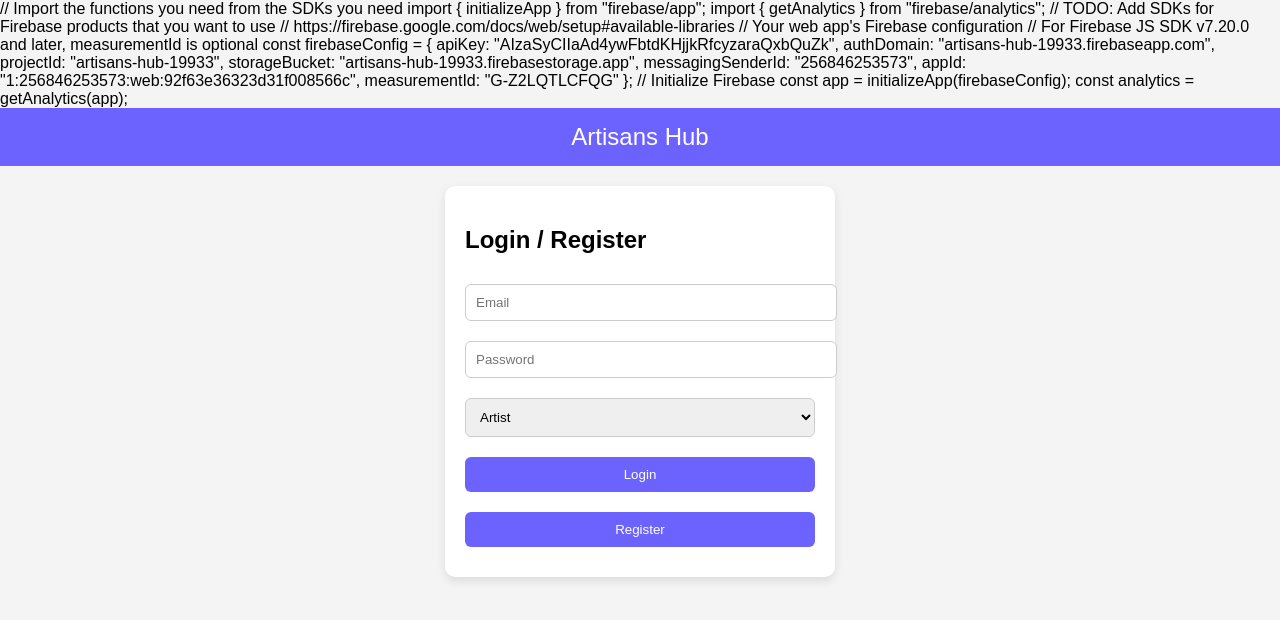
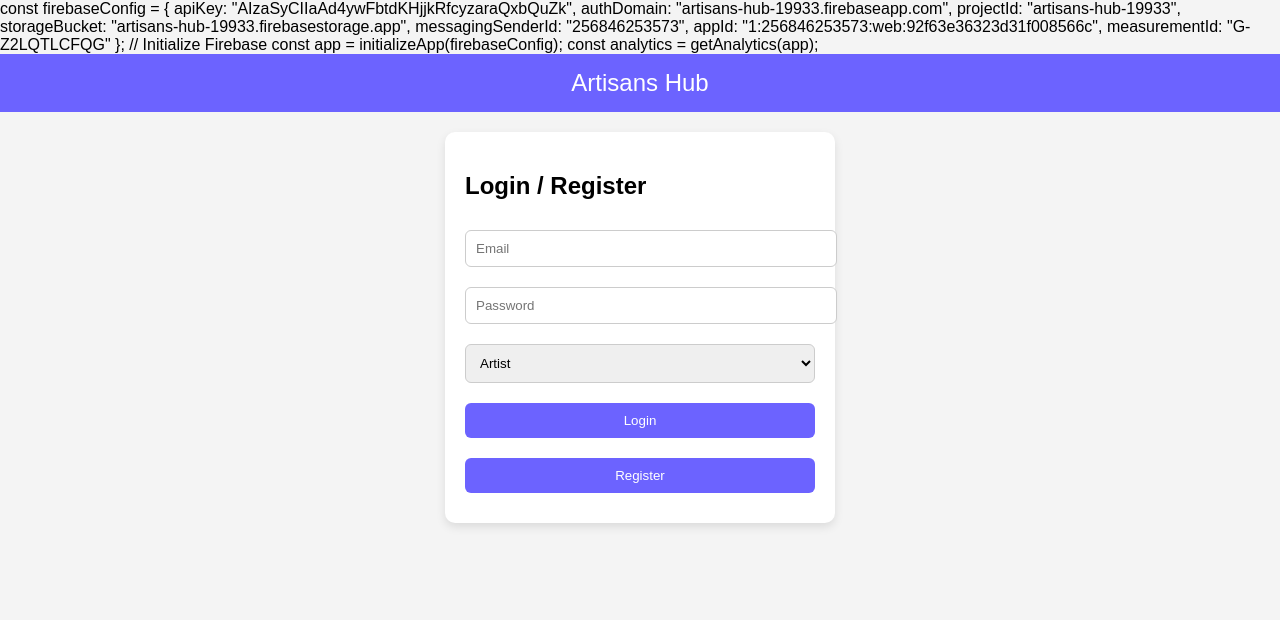
Before and after one commit to kanaksangole022-crypto/Artisans-hub, a plain HTML site: page index.html in a window 1280 px wide. Drawn offline with Linux system fonts and the light colour scheme.

Commit message:
Update index.html

```diff
--- a/index.html
+++ b/index.html
@@ -20,14 +20,7 @@ button:hover { background: #5348d6; }
 #dashboard { display: none; }
 @media(max-width:500px){ .box { width:90%; } }
 </style>
-  // Import the functions you need from the SDKs you need
-import { initializeApp } from "firebase/app";
-import { getAnalytics } from "firebase/analytics";
-// TODO: Add SDKs for Firebase products that you want to use
-// https://firebase.google.com/docs/web/setup#available-libraries
 
-// Your web app's Firebase configuration
-// For Firebase JS SDK v7.20.0 and later, measurementId is optional
 const firebaseConfig = {
   apiKey: "AIzaSyCIIaAd4ywFbtdKHjjkRfcyzaraQxbQuZk",
   authDomain: "artisans-hub-19933.firebaseapp.com",
```
